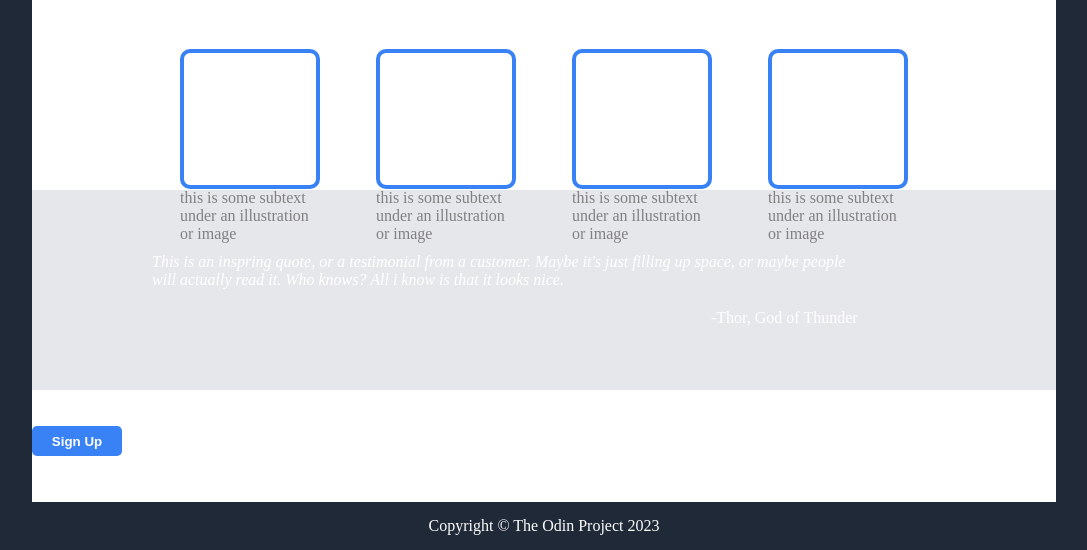
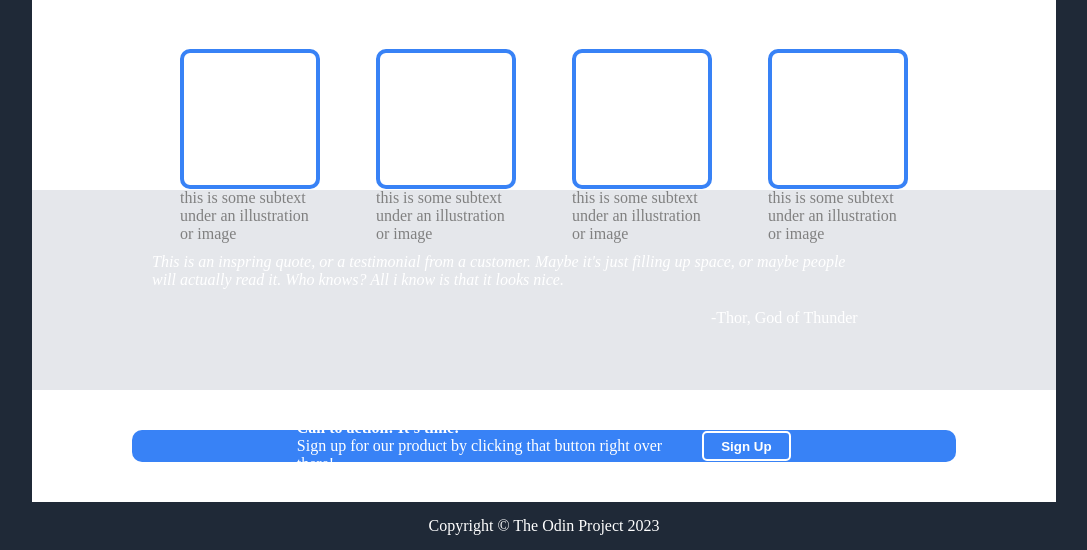
Before and after one commit to noname1112392/odin-landing-page, a plain HTML site: page index.html in a window 1280 px wide. Shown: the part 250-800 px from the top of the page, without its empty margins (96-1183 px from the left). Drawn offline with Linux system fonts and the light colour scheme.

Commit message:
Update footer style

```diff
--- a/style.css
+++ b/style.css
@@ -155,6 +155,7 @@ footer {
 }
 .top-footer-section {
     height: 70%;
+    padding: 40px 100px 40px 100px;
 }
 .bottom-footer-section {
     height: 30%;
@@ -163,3 +164,15 @@ footer {
     align-items: center;
     background: #1f2937;
 }
+.top-footer-container {
+    background: #3882f6;
+    height: 100%;
+    border-radius: 10px;
+    display: flex;
+    justify-content: space-between;
+    padding: 0 20% 0 20%;
+    align-items: center;
+}
+.btmbtn {
+    border: 2px solid white;
+}
```
